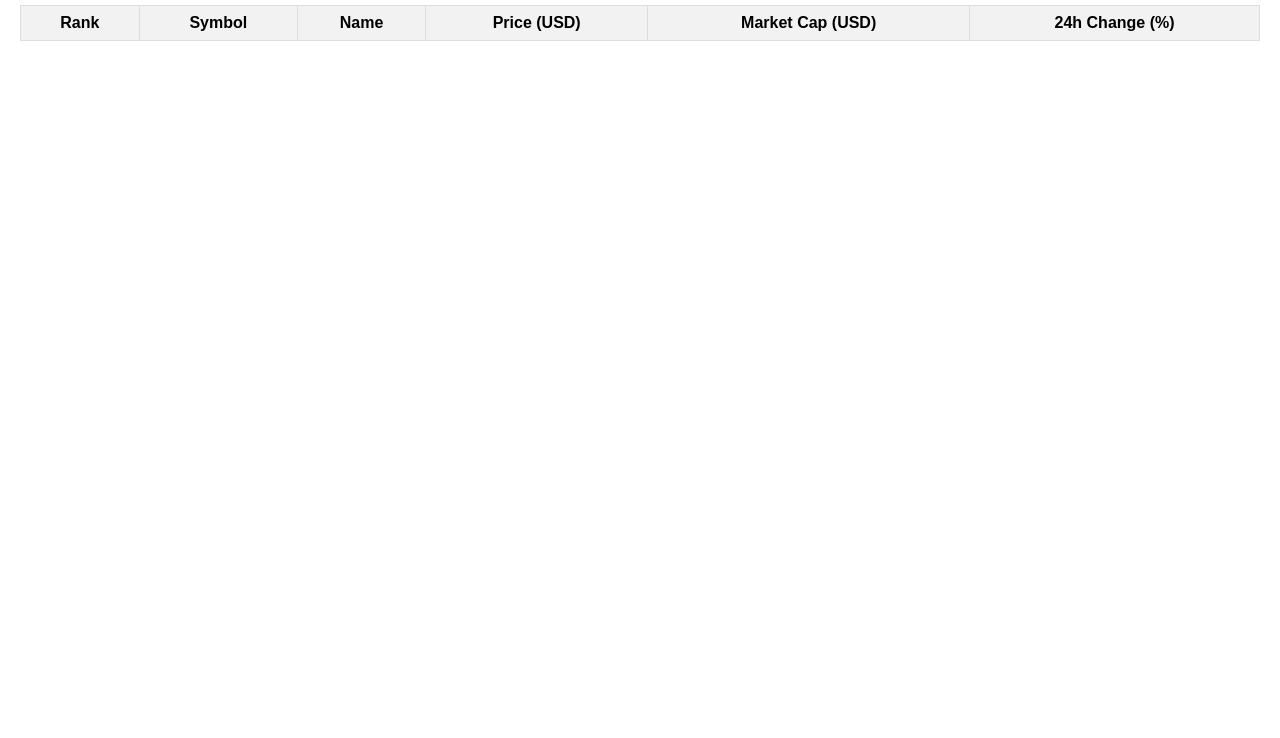
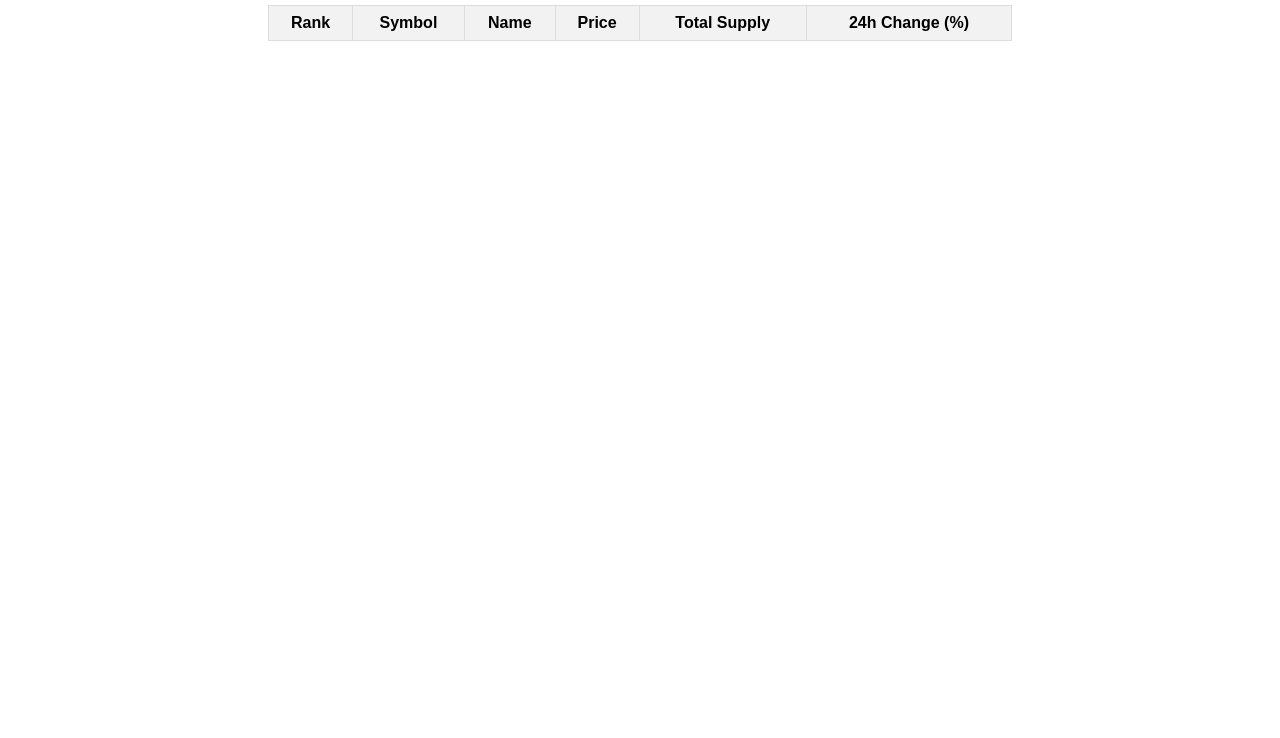
Before and after one commit to Samju200/cryptoTickers, a plain HTML site: page index.html in a window 1280 px wide. Shown: the part 62-800 px from the top of the page. Drawn offline with Linux system fonts and the light colour scheme; no server answers.

Commit message:
responsive

```diff
--- a/index.html
+++ b/index.html
@@ -14,8 +14,8 @@
                     <th>Rank</th>
                     <th>Symbol</th>
                     <th>Name</th>
-                    <th>Price (USD)</th>
-                    <th>Market Cap (USD)</th>
+                    <th>Price</th>
+                    <th>Total Supply</th>
                     <th>24h Change (%)</th>
                 </tr>
             </thead>
--- a/main.css
+++ b/main.css
@@ -14,9 +14,9 @@ h1 {
 
 /* Table styles */
 table {
-    width: 100%;
+    width: 60%;
     border-collapse: collapse;
-    margin-top: 20px;
+    margin: 20px auto;
     overflow-x: auto;
 }
 table,
@@ -33,7 +33,9 @@ td,
 th {
     text-align: center;
 }
-
+tr:nth-child(even) {
+    background-color: #f2f2f2;
+}
 /* Pagination styles */
 .pagination {
     margin: 20px 0;
```
